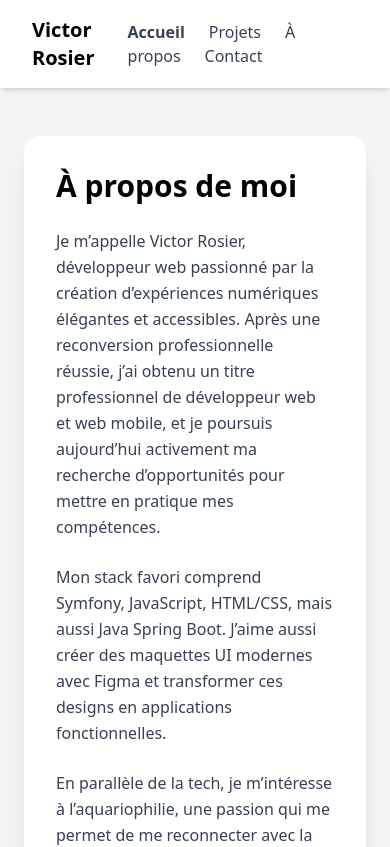
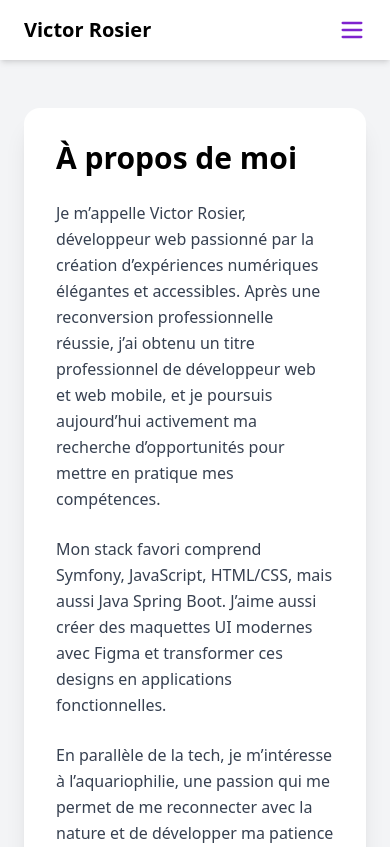
Before and after one commit to Vrosier800/portfolio_2.0, a React (Vite) app: page /apropos in a window 390 px wide. Shown: the top 847 px of the page. Built offline with nearby package versions, Linux system fonts and the light colour scheme.

Commit message:
Responsive design header

```diff
--- a/src/components/Header.jsx
+++ b/src/components/Header.jsx
@@ -1,15 +1,42 @@
+import { useState } from "react";
 import { Link } from "react-router-dom";
+import { Menu, X } from "lucide-react"; // Icônes Lucide (ou tu peux utiliser Heroicons)
 
 export default function Header() {
+    const [menuOpen, setMenuOpen] = useState(false);
+
     return (
-        <header className="bg-white shadow-md py-4 px-8 flex justify-between items-center">
+        <header className="bg-white shadow-md py-4 px-6 md:px-8">
+            <div className="flex justify-between items-center">
                 <h1 className="text-xl font-bold">Victor Rosier</h1>
-            <nav className="space-x-6 text-gray-700 font-medium">
+
+                {/* Desktop Nav */}
+                <nav className="hidden md:flex space-x-6 text-gray-700 font-medium">
                     <Link to="/" className="hover:text-purple-600 transition font-semibold">Accueil</Link>
                     <Link to="/projets" className="hover:text-purple-600 transition">Projets</Link>
                     <Link to="/apropos" className="hover:text-purple-600 transition">À propos</Link>
                     <Link to="/contact" className="hover:text-purple-600 transition">Contact</Link>
                 </nav>
+
+                {/* Mobile menu toggle */}
+                <button
+                    className="md:hidden text-purple-700"
+                    onClick={() => setMenuOpen(!menuOpen)}
+                    aria-label="Menu"
+                >
+                    {menuOpen ? <X size={28} /> : <Menu size={28} />}
+                </button>
+            </div>
+
+            {/* Mobile Nav */}
+            {menuOpen && (
+                <nav className="md:hidden mt-4 space-y-4 text-gray-700 font-medium">
+                    <Link to="/" onClick={() => setMenuOpen(false)} className="block hover:text-purple-600">Accueil</Link>
+                    <Link to="/projets" onClick={() => setMenuOpen(false)} className="block hover:text-purple-600">Projets</Link>
+                    <Link to="/apropos" onClick={() => setMenuOpen(false)} className="block hover:text-purple-600">À propos</Link>
+                    <Link to="/contact" onClick={() => setMenuOpen(false)} className="block hover:text-purple-600">Contact</Link>
+                </nav>
+            )}
         </header>
     );
 }
```
Lines whose indentation alone changed are shown as unchanged.
